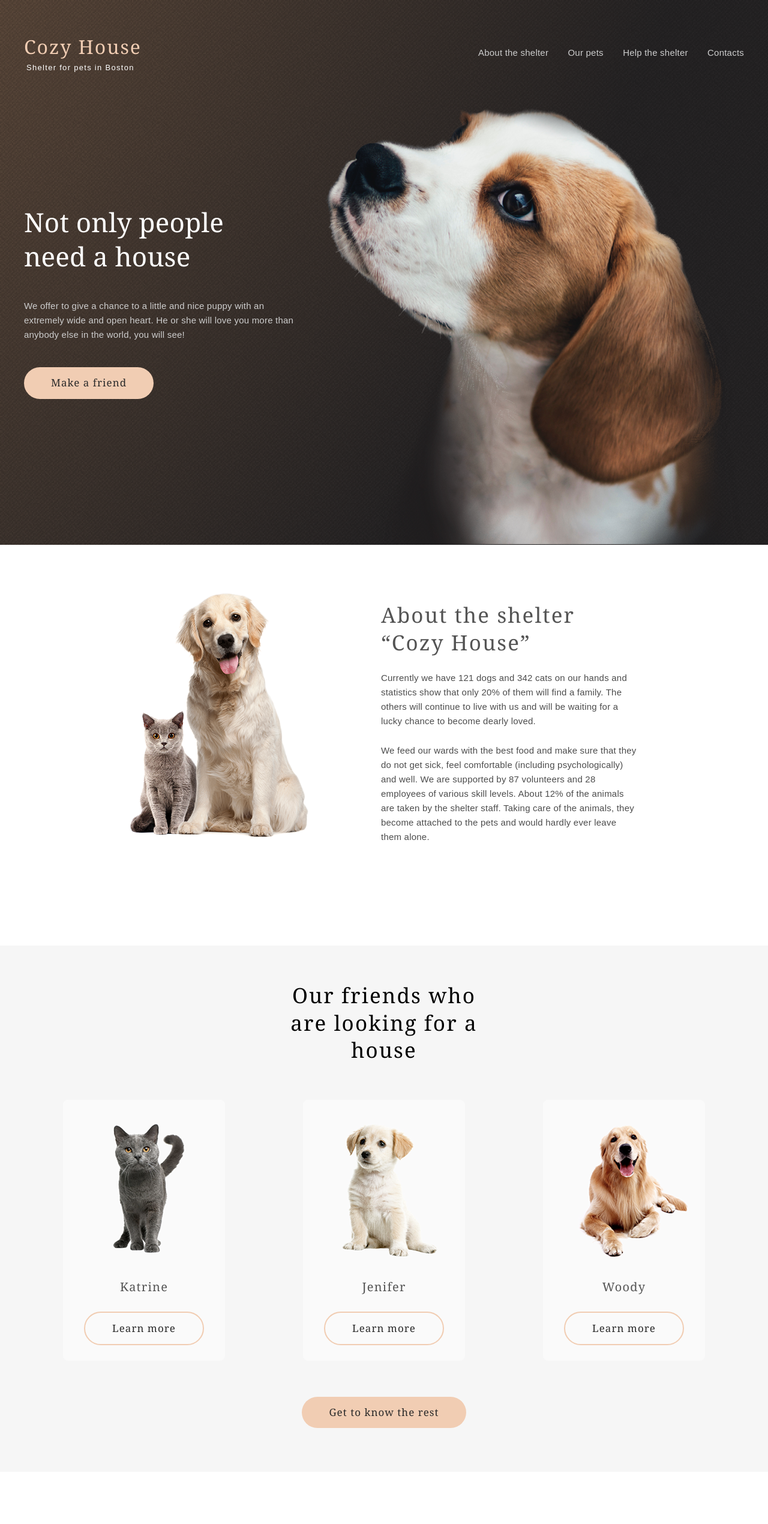
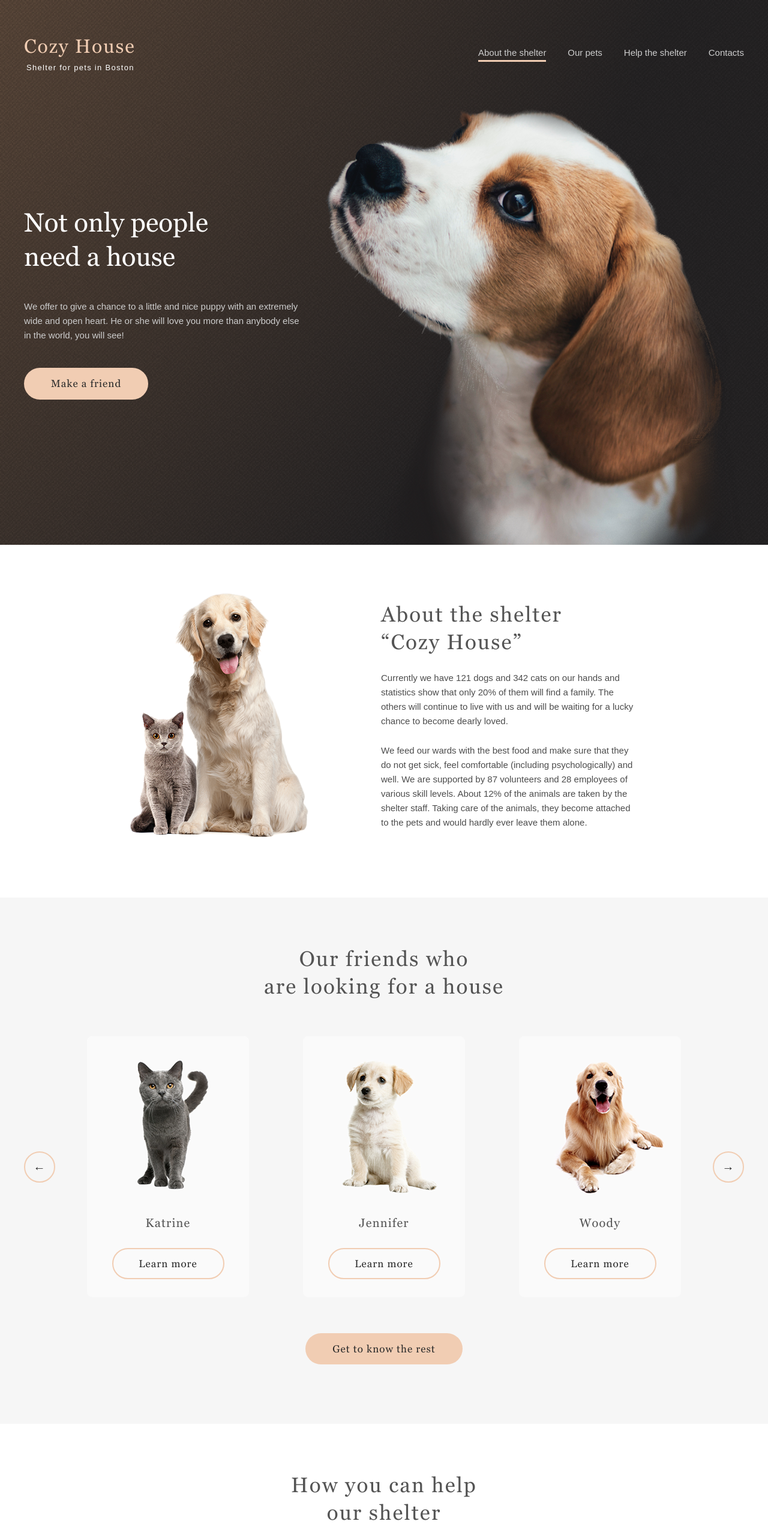
Before and after one commit to Lneer/news-JS, a plain HTML site: page SHELTER/pages/main/index.html in a window 1280 px wide. Shown: the top 2540 px of the page at 60% size. Drawn offline with Linux system fonts and the light colour scheme; files whose address does not match are found by name; a web font is replaced by a local one.

Commit message:
feat: complite interactive interface main page

```diff
--- a/SHELTER/pages/main/index.html
+++ b/SHELTER/pages/main/index.html
@@ -11,15 +11,15 @@
     <header class="start_header">
         <div class="wrapper">
             <div class = header_conteiner>
-                <div class="logo">
-                    <h1 class = "logo_title">Cozy House</h1>
-                    <p class = "logo_subtitle">Shelter for pets in Boston</p>
-                </div>
+                <a class="logo" href="/SHELTER/pages/main/index.html">
+                    <h1 class = "logo_title color-primary">Cozy House</h1>
+                    <p class = "logo_subtitle color-light-xl">Shelter for pets in Boston</p>
+                </a>
                 <nav class=" header_nav_menu">
-                    <a class = nav_link href ="#">About the shelter</a>
-                    <a class = nav_link href="#">Our pets</a>
-                    <a class = nav_link href="#">Help the shelter</a>
-                    <a class = nav_link href="#">Contacts</a>
+                    <a class = "nav_link active paragraph_l color-dark-s" href ="#">About the shelter</a>
+                    <a class = "nav_link paragraph_l color-dark-s" href="/../../SHELTER/pages/pets/index.html">Our pets</a>
+                    <a class = "nav_link paragraph_l color-dark-s" href="#help">Help the shelter</a>
+                    <a class = "nav_link paragraph_l color-dark-s" href="#footer_link">Contacts</a>
                 </nav>
             </div>
 
@@ -30,12 +30,14 @@
             <div class="wrapper">
                 <div class="start_container">
                     <div class = "start_text">
-                        <h2 class ='start_title'>
+                        <h2 class ='color-light-xl'>
                             Not only people<br>
                             need a house
                         </h2>
-                        <p class ='start_subtitle'>We offer to give a chance to a little and nice puppy with an extremely wide and open heart. He or she will love you more than anybody else in the world, you will see!</p>
-                        <a href="#" class="start_btn btn">Make a friend</a>
+                        <p class ='color-dark-s paragraph_l start_subtitle'>We offer to give a chance to a little and nice puppy with an extremely<br>
+                            wide and open heart. He or she will love you more than anybody else<br>
+                            in the world, you will see!</p>
+                        <a href="#friend" class="start_btn btn">Make a friend</a>
 
                     </div>
                     <div class="start_image">
@@ -50,11 +52,11 @@
                 <div class="about_conteiner">
                     <div class = "about_pet"> <img src="/SHELTER/assets/images/about-pets.png" alt="about pet"></div>
                     <div class="about_content">
-                        <h3 class="about_content_heading content_heading">About the shelter “Cozy House”</h3>
-                        <p class = "about_content_subheading">
+                        <h3 class="color-dark-l">About the shelter<br>“Cozy House”</h3>
+                        <p class = "paragraph_l color-dark-xl">
                             Currently we have 121 dogs and 342 cats on our hands and statistics show that only 20% of them will find a family. The others will continue to live with us and will be waiting for a lucky chance to become dearly loved.
                         </p>
-                        <p class = "about_content_subheading">
+                        <p class = "paragraph_l color-dark-xl">
                             We feed our wards with the best food and make sure that they do not get sick, feel comfortable (including psychologically) and well. We are supported by 87 volunteers and 28 employees of various skill levels. About 12% of the animals are taken by the shelter staff. Taking care of the animals, they become attached to the pets and would hardly ever leave them alone.
                         </p>
                     </div>
@@ -62,12 +64,16 @@
             </div>
         </section>
         <section class="our_friens">
-            <div class="wrapper pos_pet">
+            <div class="wrapper">
+                <a name="friend"></a>
+
+               <div class="pet_conteiner">
                     <div class="pets_heading">
-                    <h3 class="pos_contetn_heading content_heading">Our friends  who<br>are looking for a house</h3>
+                        <h3 class="color-dark-l">Our friends  who<br>are looking for a house</h3>
                     </div>
-
-                <div class="pets_slicer">
+                    <div class="pet_slicer">
+                        <div class="round_btn active_bnt_border"><h4 class="color-dark-3xl">&larr;</h4></div>
+                        <div class="pets_album">
                             <div class="pets_card Katrine">
                                 <div class= "card_background">
                                     <img src="/SHELTER/assets/images/pets-katrine.png" alt="Katrine">
@@ -82,7 +88,7 @@
                                     <img src="/SHELTER/assets/images/pets-jennifer.png" alt="Jenifer">
                                 </div>
                                 <div class="card_info">
-                            <p class="card_description">Jenifer</p>
+                                    <p class="card_description">Jennifer</p>
                                     <a class ="btn_reverse card_btn" href="#">Learn more</a>
                                 </div>
                             </div>
@@ -96,17 +102,21 @@
                                 </div>
                             </div>
                         </div>
+                        <div class="round_btn active_bnt_border"><h4 class="color-dark-3xl">&rarr;</h4></div>
+                     </div>
+
                     <div class="pets_get_know ">
-                    <div class ='btn'>Get to know the rest</div>
+                        <a class ='btn' href="/SHELTER/pages/pets/index.html">Get to know the rest</a>
+                    </div>
                </div>
 
             </div>
         </section>
         <section class="how_help">
-            <a name="how_help"></a>
+            <a name ="help"></a>
             <div class="wrapper help_pos">
                 <div class="pets_heading">
-                    <h3 class="pos_contetn_heading content_heading">How you can help<br>
+                    <h3 class="pos_contetn_heading color-dark-l">How you can help<br>
                         our shelter</h3>
                 </div>
                     <div class="help_list_1">
@@ -114,35 +124,35 @@
                             <div class="conteiner_image">
                                 <img src="/SHELTER/assets/icons/icon-pet-food.svg" alt="Pet_food">
                             </div>
-                        <div><p class="card_description">Pet food</p></div>
+                            <div><h4 class="color-dark-l">Pet food</h4></div>
                         </div>
 
                         <div class="help_conteiner Transportation">
                             <div class="conteiner_image">
                                 <img src="/SHELTER/assets/icons/icon-transportation.svg" alt="Transportation">
                             </div>
-                        <div><p class="card_description">Transportation</p></div>
+                            <div><h4 class="color-dark-l">Transportation</h4></div>
                         </div>
 
                         <div class="help_conteiner Toys">
                             <div class="conteiner_image">
                                 <img src="/SHELTER/assets/icons/icon-toys.svg" alt="Toys">
                             </div>
-                        <div><p class="card_description">Toys</p></div>
+                            <div><h4 class="color-dark-l">Toys</h4></div>
                         </div>
 
                         <div class="help_conteiner Bowls_and_cups">
                             <div class="conteiner_image">
                                 <img src="/SHELTER/assets/icons/icon-bowls-and-cups.svg" alt="Bowls and cups">
                             </div>
-                        <div><p class="card_description">Bowls and cups</p></div>
+                            <div><h4 class="color-dark-l">Bowls and cups</h4></div>
                         </div>
 
                         <div class="help_conteiner Shampoos">
                             <div class="conteiner_image">
                                 <img src="/SHELTER/assets/icons/icon-shampoos.svg" alt="Shampoos">
                             </div>
-                        <div><p class="card_description">Shampoos</p></div>
+                            <div><h4 class="color-dark-l">Shampoos</h4></div>
                         </div>
                     </div>
 
@@ -151,44 +161,47 @@
                             <div class="conteiner_image">
                                 <img src="/SHELTER/assets/icons/icon-vitamins.svg" alt="Vitamins">
                             </div>
-                            <div><p class="card_description">Vitamins</p></div>
+                            <div><h4 class="color-dark-l">Vitamins</h4></div>
                         </div>
 
                         <div class="help_conteiner Medicines">
                             <div class="conteiner_image">
                                 <img src="/SHELTER/assets/icons//icon-medicines.svg" alt="Medicines">
                             </div>
-                            <div><p class="card_description">Medicines</p></div>
+                            <div><h4 class="color-dark-l">Medicines</h4></div>
                         </div>
 
                         <div class="help_conteiner Collars_leashes">
                             <div class="conteiner_image">
                                 <img src="/SHELTER/assets/icons/icon-collars-leashes.svg" alt="Collars / leashes">
                             </div>
-                            <div><p class="card_description">Collars / leashes</p></div>
+                            <div><h4 class="color-dark-l">Collars / leashes</h4></div>
                         </div>
 
                         <div class="help_conteiner Sleeping_areas">
                             <div class="conteiner_image">
                                 <img src="/SHELTER/assets/icons/icon-sleeping-area.svg" alt="Sleeping areas">
                             </div>
-                            <div><p class="card_description">Sleeping areas</p></div>
+                            <div><h4 class="color-dark-l">Sleeping areas</h4></div>
                         </div>
                     </div>
             </div>
         </section>
+
+
         <section class="donation">
-            <div class="wrapper donation_pos">
+            <div class="wrapper">
                 <div class="donation_conteiner">
-                    <div class="conteiner_image">
+                    <div class="donation_conteiner_image">
                         <img src="/SHELTER/assets/images/donation-dog.png" alt="donation-dog">
                     </div>
                     <div class="donation_content">
-                        <h3 class="content_heading">You can also<br>make a donation</h3>
-                        <h5 class="bank_heading">Name of the bank / Type of bank account</h5>
-                        <div class="bank_card_number">
-                            <h4> <img class ="credit_card" src="/SHELTER/assets/icons/credit-card.svg" alt="credit-card">8380 2880 8028 8791 7435</h4>
-                        </div>
+                        <h3 class="color-dark-l">You can also<br>make a donation</h3>
+                        <h5 class="color-dark-l">Name of the bank / Type of bank account</h5>
+                        <a class="bank_card_number" href="#">
+                            <img class ="credit_card" src="/SHELTER/assets/icons/credit-card.svg" alt="credit-card">
+                            <h4 class="color-dark-l credin_number">8380 2880 8028 8791 7435</h4>
+                        </a>
                         <div class="donation_description">
                             <p class="donation_text"> Legal information and lorem ipsum dolor sit amet, consectetur<br>
                                 adipiscing elit. Maecenas a ipsum at libero sagittis dignissim sed ac<br>
@@ -199,17 +212,20 @@
                 </div>
             </div>
         </section>
+
+
     </main>
     <footer>
+        <a name="footer_link"></a>
         <div class="wrapper footer_pos">
             <div class="footer_conteiner">
                 <div class="contacts">
                         <h3 class="content_heading foot_title">For questions and suggestions</h3>
-                        <a class="email_container" href="#">
+                        <a class="email_container" href="mailto:email@shelter.com">
                              <img class="email_image" src="/SHELTER/assets/icons/icon-email.svg" alt="email">
                             <h4 class="email_text">email@shelter.com</h4>
-                        </a> <br>
-                        <a class="telephone_container" href="#">
+                        </a>
+                        <a class="telephone_container" href="tel:+13 674 567 75 54">
                             <img class="telephone_image" src="/SHELTER/assets/icons/icon-phone.svg" alt="phone">
                             <h4 class="email_text">+13 674 567 75 54</h4>
                         </a>
@@ -217,11 +233,11 @@
 
                 <div class="adress">
                     <h3 class="content_heading foot foot_title" >We are waiting for your visit</h3>
-                        <a class="email_container" href="#">
+                        <a class="email_container" href="https://goo.gl/maps/YioDb6PJri2pM2fM8" target="_blank" >
                              <img class="email_image" src="/SHELTER/assets/icons/icon-marker.svg" alt="marker">
                             <h4 class="email_text">1 Central Street, Boston<br>(entrance from the store)</h4>
-                        </a> <br>
-                        <a class="telephone_container" href="#">
+                        </a>
+                        <a class="telephone_container" href="https://goo.gl/maps/8f7DSUJAZU2z9QDNA" target="_blank">
                             <img class="telephone_image" src="/SHELTER/assets/icons/icon-marker.svg" alt="marker">
                             <h4 class="email_text">18 South Park, London</h4>
                         </a>
--- a/SHELTER/pages/main/style.css
+++ b/SHELTER/pages/main/style.css
@@ -1,24 +1,30 @@
 body{
-    margin: 0;
+    margin: 0 auto;
     padding: 0;
     max-width: 1280px;
-    font-family: 'Arial';
+ }
+ @font-face {
+     font-family:'Georgia';
+     src: url(/SHELTER/assets/fonts/georgia/georgia-regular.ttf);
+     font-style: normal;
+ }
+
+@font-face {
+    font-family:'Arial' ;
+    src: url(/SHELTER/assets/fonts/arial/arial-regular.ttf);
     font-style: normal;
-    font-weight: 400;
-    font-size: 15px;
-    line-height: 160%;
-    letter-spacing: 0.0145em;
+}
 
 
-}
 *,
 *:after,
 *::before {
     box-sizing: border-box;
 }
-a{
+a,p{
     padding: 0;
     margin: 0;
+    text-decoration: none;
 }
 h1,h2,h3,h4,h5,h6 {
     margin: 0;
@@ -26,10 +32,80 @@ h1,h2,h3,h4,h5,h6 {
     font-style: normal;
     font-weight: 400;
 }
+h1,.logo_title{
+    font-family: 'Georgia';
+    font-style: normal;
+    font-weight: 400;
+    font-size: 32px;
+    line-height: 110%;
+    letter-spacing: 0.06em;
+}
+.logo_subtitle {
+    font-family: 'Arial';
+    font-style: normal;
+    font-weight: 400;
+    font-size: 13px;
+    line-height: 15px;
+    letter-spacing: 0.1em;
+    margin-left: 4px;
+}
+h2 {
+    font-size: 44px;
+    line-height: 130%;
+}
+
+h3 {
+    font-size: 35px;
+    line-height: 130%;
+    letter-spacing: 0.06em;
+}
+
 h4 {
     font-size: 20px;
     line-height: 115%;
     letter-spacing: 0.06em;
+}
+h5 {
+    font-size: 15px;
+    line-height: 110%;
+    letter-spacing: 0.06em;
+}
+.paragraph_l {
+    font-family: 'Arial';
+    font-style: normal;
+    font-weight: 400;
+    font-size: 15px;
+    line-height: 160%;
+}
+.color-primary{color: #F1CDB3;}
+.color-primary-light{color: #FDDCC4;}
+.color-dark-l{ color: #545454;}
+.color-dark-xl {color:#4C4C4C;}
+.color-dark-3xl{color: #292929}
+.color-dark-s{color:#CDCDCD}
+.color-light-xl{color:#FFFFFF;}
+.color-light-l{color: #F6F6F6;}
+.color-light-s{color:#FAFAFA}
+
+.round_btn{
+    display: inline-flex;
+    width: 52px;
+    height: 52px;
+    justify-content: center;
+    align-items: center;
+    border-radius: 100px;
+}
+
+.active_bnt_border{
+    border: 2px solid #F1CDB3;
+}
+.active_bnt_border:hover{
+    background-color:#F1CDB3 ;
+    cursor: pointer;
+}
+
+.passive_bnt_border{
+    border: 2px solid #CDCDCD;
 }
 .content_heading {
     font-size: 35px;
@@ -62,9 +138,9 @@ h4 {
     background-color: #FDDCC4;
 }
 .btn_reverse{
-    display: inline-block;
-    vertical-align: top;
-    padding: 15px 45px;
+    display: inline-flex;
+    justify-content: center;
+    align-items: center;
     font-family: 'Georgia';
     font-style: normal;
     font-weight: 400;
@@ -73,6 +149,8 @@ h4 {
     letter-spacing: 0.06em;
     color: #292929;
     text-align: center;
+    width: 187px;
+    height: 52px;
     border: 2px solid #F1CDB3;
     background-color: #FAFAFA;
     border-radius: 100px;
@@ -81,6 +159,7 @@ h4 {
 .btn_reverse:hover{
     background-color: #F1CDB3;
 }
+
 .wrapper{
     width: 100%;
     max-width: 1200px;
@@ -97,32 +176,25 @@ h4 {
     background-size: cover;
     position: relative;
 }
+
 .start_container{
     width: 1200px;
+    height: 728px;
     display: flex;
     justify-content: space-between;
     position: absolute;
-    bottom: -6px;
+    bottom: 0;
 }
 
 .start_text{
     margin-top: 163px;
     width: 460px;
     height: 322px;
+}
 
-}
-.start_title{
-    width: fit-content;
-    font-size: 44px;
-    line-height: 130%;
-    color: #FFFFFF;
-}
 .start_subtitle{
     margin-top: 42px;
     width: 460px;
-    margin-bottom: 0;
-    color: #CDCDCD;
-
 }
 
 .start_btn{
@@ -135,29 +207,12 @@ h4 {
     width: 100%;
     max-width: 1280px;
     position: absolute;
-    top:0;
-    left: 0;
-    right: 0;
+    top: 0;
     z-index: 1000;
 }
-
 .header_conteiner{
     display: flex;
     justify-content: space-between;
-}
-.logo_title{
-    font-size: 32px;
-    line-height: 110%;
-    letter-spacing: 0.06em;
-    color: #F1CDB3;
-}
-.logo_subtitle{
-    margin-top: 10px;
-    margin-left: 4px;
-    font-size: 13px;
-    line-height: 15px;
-    letter-spacing: 0.1em;
-    color: #FFFFFF;
 }
 .header_nav_menu {
     margin-top: 16px;
@@ -168,12 +223,19 @@ h4 {
 }
 .nav_link {
     text-decoration: none;
-    color: #CDCDCD;
+    border-bottom: 0px solid #F1CDB3;
     transition: color 0.1s;
 }
-
+.nav_link.active{
+    border-bottom: 3px solid #F1CDB3;
+}
 .nav_link:hover{
     color: #FAFAFA;
+}
+.logo{
+    display: flex;
+    flex-direction: column;
+    gap: 10px;
 }
 
 /*About pets*/
@@ -183,57 +245,53 @@ h4 {
     height: 588px;
 }
 .about_conteiner{
-    margin-top: 80px;
-    margin-left: 175px;
-    margin-right: 175px;
-    height: 409px;
 
+    margin: 0 auto;
+    padding-top: 80px;
+    width: 850px;
     display: flex;
     justify-content: space-between;
 
 }
-.about_pet{
-    padding: 0;
-    margin: 0;
+.about_content{
+    padding-top: 14px;;
+    width: 430px;
+    height: 380px;
+    display: flex;
+    flex-direction: column;
+    gap:25px;
 }
-.about_content{
-    width: 430px;
-}
-.about_content_heading{
-    margin-top: 14px;
-    width: 370px;
-    color: #545454;
-}
-
-.about_content_subheading {
-    margin-top: 25px;
-    margin-bottom: 14px;
-    color: #4C4C4C;
-}
-
 /*OUR FRIEND*/
 .our_friens {
     width: 100%;
     height: 877px;
     background: #F6F6F6;
 }
-.pos_pet{
-    position: relative;
-    top: 60px;
+.pet_conteiner{
+    padding-top: 80px;
+    display: flex;
+    flex-direction: column;
+    justify-content: space-between;
+    align-items: center;
+    gap: 60px;
 }
 .pets_heading {
     width: 100%;
     max-width: 400px;
     margin: 0 auto;
+    text-align: center;
+}
 
+.pet_slicer{
+    display: flex;
+    justify-content: space-between;
+    gap:53px;
+    align-items: center;
 }
-.pos_contetn_heading{
-        text-align: center;
-}
-.pets_slicer{
-    margin-top: 60px;
+.pets_album {
     display: flex;
-    justify-content: space-around;;
+    justify-content: space-between;
+    gap: 90px;
 }
 .pets_card{
     display: flex;
@@ -278,10 +336,6 @@ h4 {
 .card_btn{
     margin-top: 30px;
 }
-.pets_get_know {
-text-align: center;
-margin-top: 60px;
-}
 
 /* How help*/
 
@@ -317,10 +371,6 @@ margin-top: 60px;
 }
 
 /*Donation*/
-.donation_pos{
-    position: relative;
-    top:80px;
-}
 .donation{
     width: 100%;
     height: 462px;
@@ -328,28 +378,39 @@ margin-top: 60px;
 }
 .donation_conteiner{
     margin: 0 auto;
+    padding-top: 80px;
     width: 918px;
-    height: 282px;
     display: flex;
+    justify-content: space-between;
+    gap: 30px;
+}
+.donation_conteiner_image{
+    padding-top: 11px;
 }
 .donation_content{
-
-    margin-left: 30px;
+    display: flex;
+    flex-direction: column;
+    justify-content: space-between;
+    height: 282px;
+    gap:20px;
 }
 .bank_card_number{
-    margin-top: 20px;
-    display: inline-block;
-    padding: 10px 15px;
+    display: inline-flex;
+    justify-content: center;
+    align-items: center;
+    gap:15px;
+
+    width: 349px;
+    height: 43px;
     background: #F1CDB3;
     border-radius: 9px;
 }
-.credit_card{
-    margin-right: 15px;
-    margin-bottom: 0;
+
+.credin_number{
 }
 
+
 .donation_text{
-    margin-top: 20px;
     margin-bottom: 0;
     font-family: 'Arial';
     font-style: italic;
@@ -374,23 +435,24 @@ footer{
       );
 }
 .footer_pos{
-    position: relative;
-    top: 40px;
+
 }
 .footer_conteiner{
+    padding-top: 40px;
     display: flex;
     justify-content: space-between;
     width: 1200px;
-    height: 310px;
+    height: auto;
 }
 .foot_title{
     color: #FFFFFF;
 }
 .contacts{
+    padding-top: 16px;
     width: 279px;
     display: flex;
     flex-direction: column;
-    gap:20px;
+    gap:40px;
 }
 .email_container{
     display: flex;
@@ -412,13 +474,15 @@ footer{
     text-decoration: none;
 }
 .adress{
+    padding-top: 16px;
     width: 302px;
     display: flex;
     flex-direction: column;
-    gap:20px;
+    gap:33px;
 }
 
 .footer_image_container{
     width: 300px;
+    height: 310px;
     background-image: url(/SHELTER/assets/images/footer-puppy.png);
 }
```
Also changed, not shown: SHELTER/pages/pets/index.html (+1 -1 lines), SHELTER/assets/images/Start_background.png (added). Lines whose indentation alone changed are shown as unchanged.
